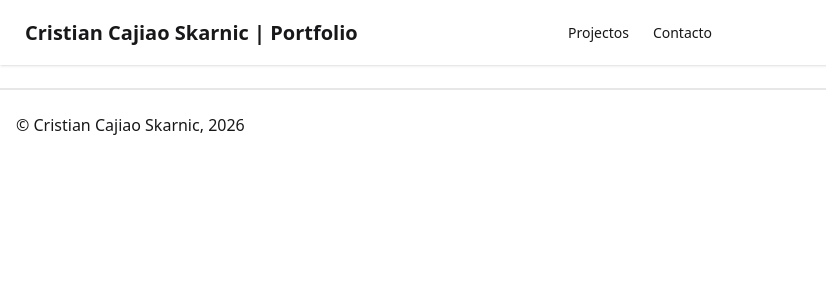
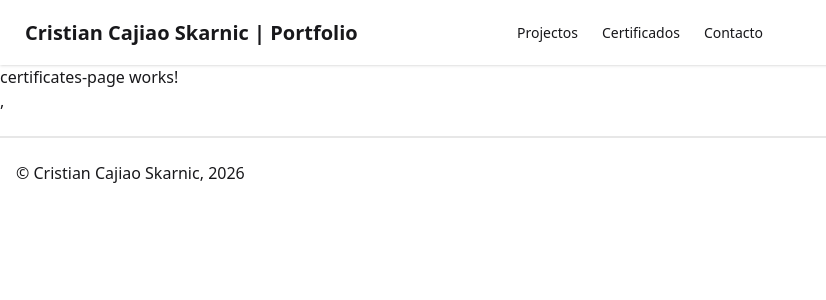
Before and after one commit to cristiancajiaos/portfolio-2026, an Angular app: page /certificates in a window 1280 px wide. Before the commit this address led to /. Shown: the top 300 px of the page, without its empty margins (0-826 px from the left). Built offline with nearby package versions, Linux system fonts and the light colour scheme.

Commit message:
Creadas rutas de Certificados

```diff
--- a/src/app/app.routes.ts
+++ b/src/app/app.routes.ts
@@ -4,6 +4,10 @@ export const routes: Routes = [
   {
     path: 'projects',
     loadChildren: () => import('./projects/projects-routes')
+  },
+  {
+    path: 'certificates',
+    loadChildren: () => import('./certificates/certificates-routes')
   },
   {
     path: 'contact',
--- /dev/null
+++ b/src/app/certificates/certificates-routes.ts
@@ -0,0 +1,17 @@
+import { Routes } from '@angular/router';
+import { CertificatesPage } from './pages/certificates-page/certificates-page';
+
+export const certificatesRoutes: Routes = [
+  {
+    path: '',
+    children: [
+      {
+        path: '',
+        component: CertificatesPage,
+        pathMatch: 'full'
+      },
+    ],
+  },
+];
+
+export default certificatesRoutes;
--- /dev/null
+++ b/src/app/certificates/pages/certificates-page/certificates-page.css
@@ -0,0 +1,3 @@
+:host {
+  display: block;
+}
--- /dev/null
+++ b/src/app/certificates/pages/certificates-page/certificates-page.html
@@ -0,0 +1 @@
+<p>certificates-page works!</p>,
--- /dev/null
+++ b/src/app/certificates/pages/certificates-page/certificates-page.ts
@@ -0,0 +1,9 @@
+import { Component } from '@angular/core';
+
+@Component({
+  selector: 'app-certificates-page',
+  imports: [],
+  templateUrl: './certificates-page.html',
+  styleUrl: './certificates-page.css',
+})
+export class CertificatesPage {}
--- a/src/app/layouts/main-layout/main-navbar/main-navbar.ts
+++ b/src/app/layouts/main-layout/main-navbar/main-navbar.ts
@@ -17,6 +17,9 @@ export class MainNavbar {
     title: 'Projectos',
     route: 'projects'
   }, {
+    title: 'Certificados',
+    route: 'certificates'
+  }, {
     title: 'Contacto',
     route: 'contact'
   }])
```
